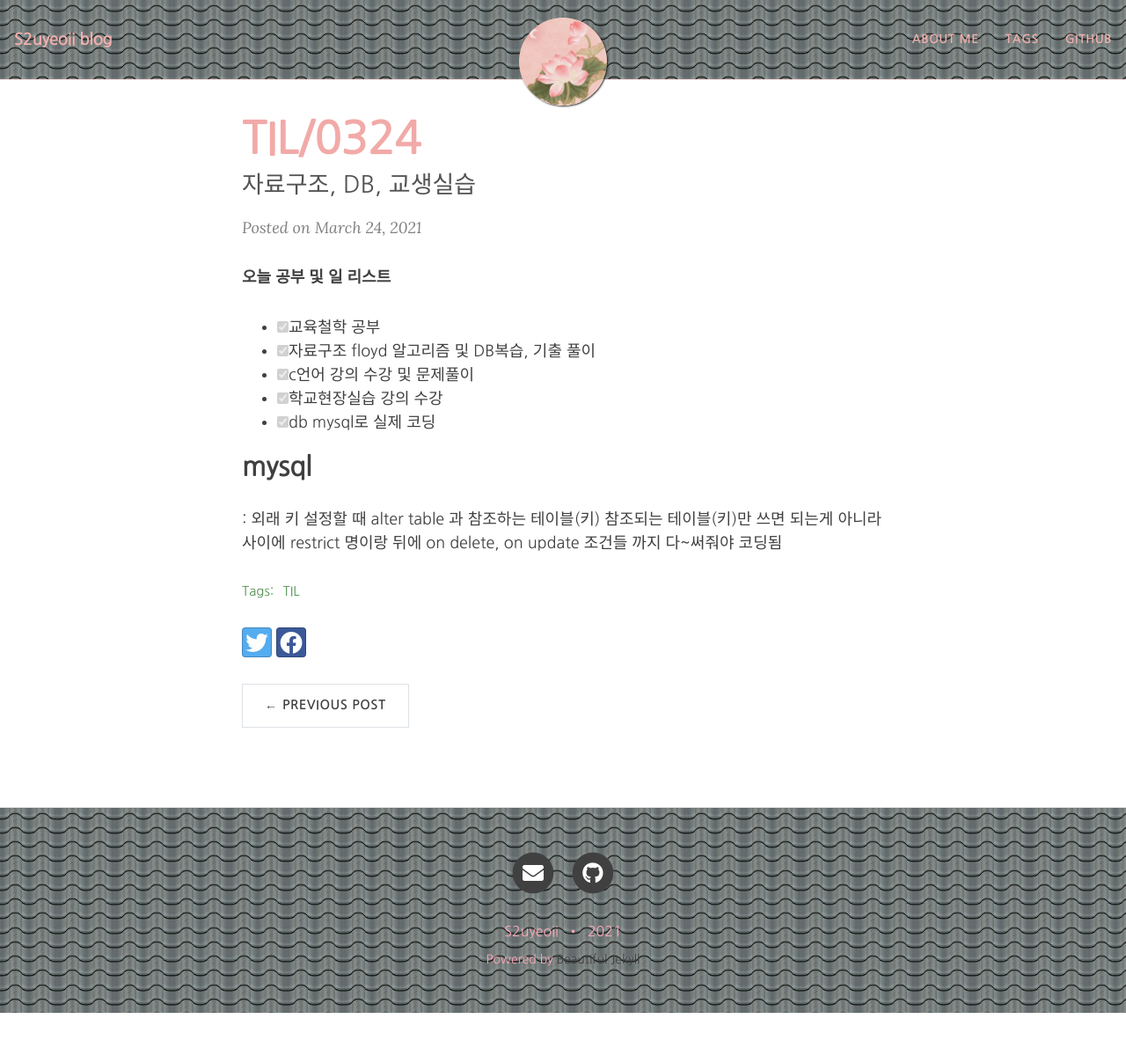
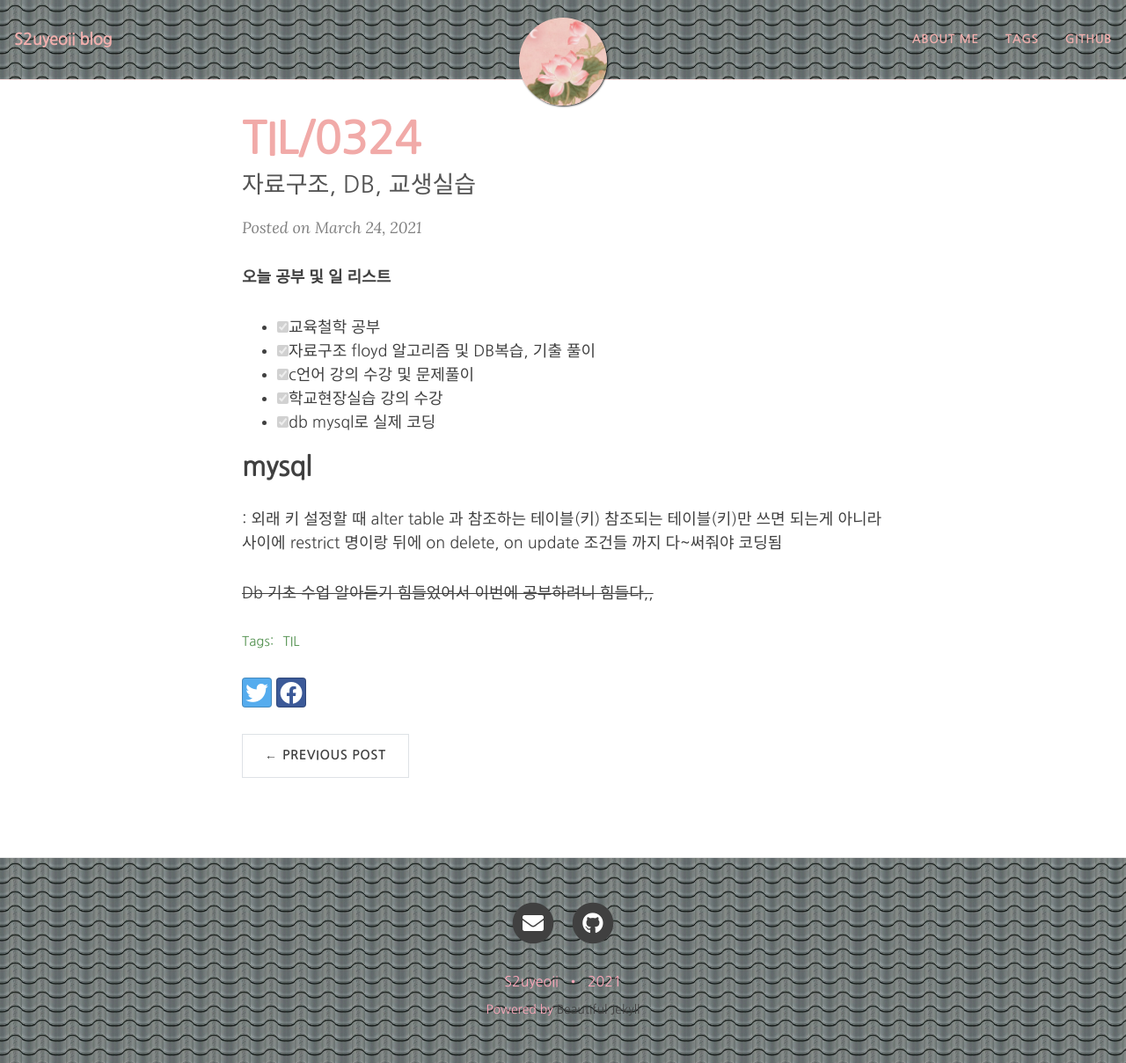
Before and after one commit to yeoneed/yeoneed.github.io, a Jekyll site: the page built from _posts/2021-03-24-TIL-0324.md, in a window 1280 px wide and 1208 px high. Shown: the whole window at 88% size. Built offline with Jekyll 4.4.1, drawn with Linux system fonts in a browser that asks for light colours; nearby versions of some CDN libraries; some web fonts are replaced; comment, search, counter and statistics services are not loaded.

Commit message:
Update 2021-03-24-TIL-0324.md

```diff
--- a/_posts/2021-03-24-TIL-0324.md
+++ b/_posts/2021-03-24-TIL-0324.md
@@ -16,3 +16,5 @@ tags: [TIL]
 
 ## mysql
 : 외래 키 설정할 때 alter table 과 참조하는 테이블(키) 참조되는 테이블(키)만 쓰면 되는게 아니라 사이에 restrict 명이랑 뒤에 on delete, on update 조건들 까지 다~써줘야 코딩됨
+
+~~Db 기초 수업 알아듣기 힘들었어서 이번에 공부하려니 힘들다,,~~
```
